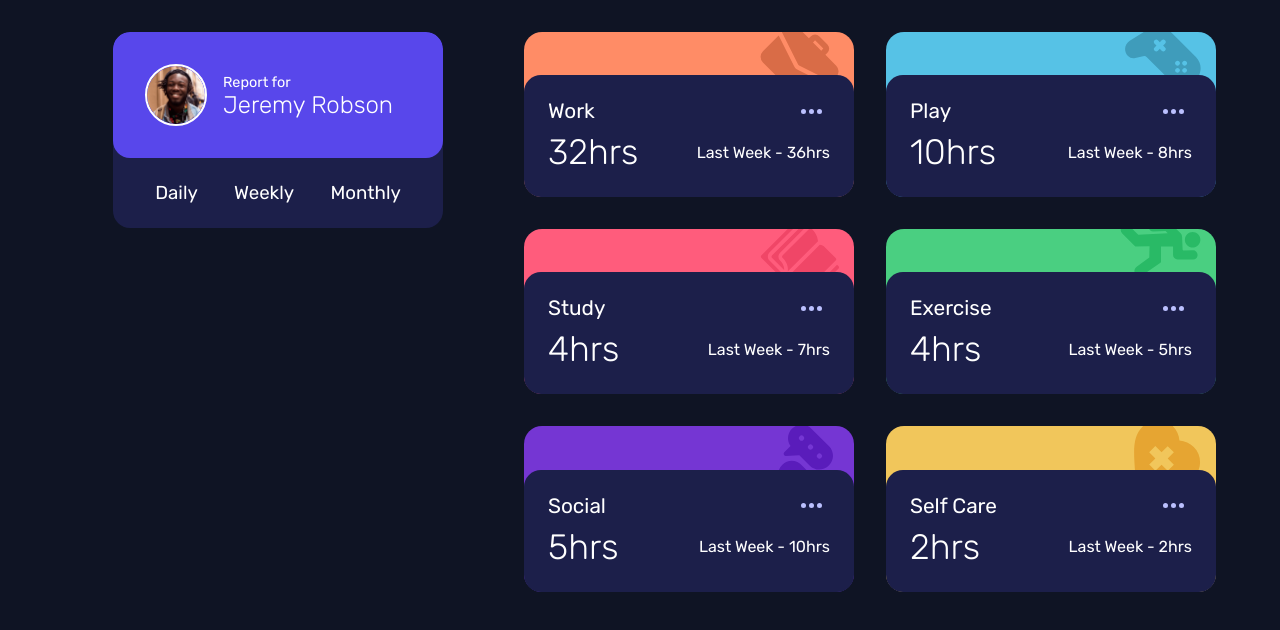
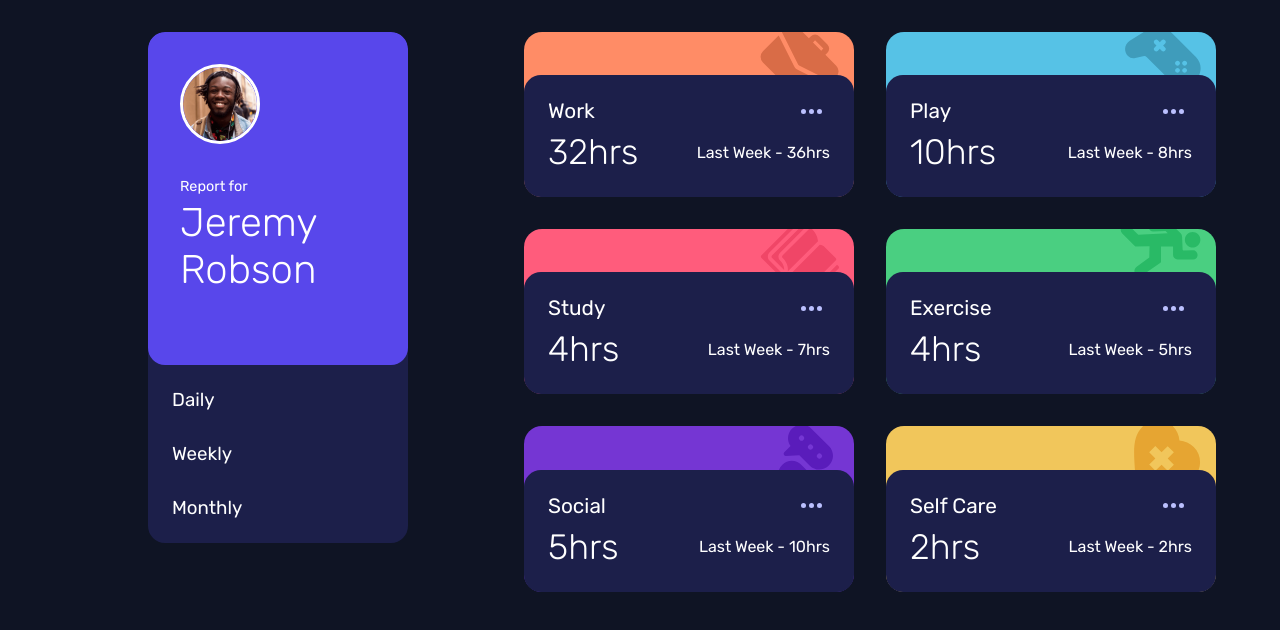
Before and after one commit to hariscs/fem-time-tracking-dashboard, a React (Create React App) app: page / in a window 1280 px wide. Shown: the top 630 px of the page. Built offline with nearby package versions, Linux system fonts and the light colour scheme; the HTML template or start-up script is replaced by a standard one.

Commit message:
profile component tablet design

```diff
--- a/src/components/Profile.css
+++ b/src/components/Profile.css
@@ -20,7 +20,7 @@
 
 .profile__img {
 	max-width: 62px;
-	border: 2px solid #fff;
+	border: 3px solid #fff;
 	border-radius: 100vh;
 }
 
@@ -43,3 +43,26 @@
 .report {
 	font-weight: 400;
 }
+
+@media (min-width: 700px) {
+	.profile {
+		width: 260px;
+	}
+	.profile__img {
+		max-width: 80px;
+		margin-bottom: 1em;
+	}
+	.profile__heading {
+		flex-direction: column;
+		align-items: flex-start;
+	}
+	.profile__heading--title {
+		font-size: 2.5rem;
+		margin: 0.1em 0 1em;
+	}
+	.profile__report {
+		flex-direction: column;
+		align-items: flex-start;
+		gap: 2em;
+	}
+}
```
